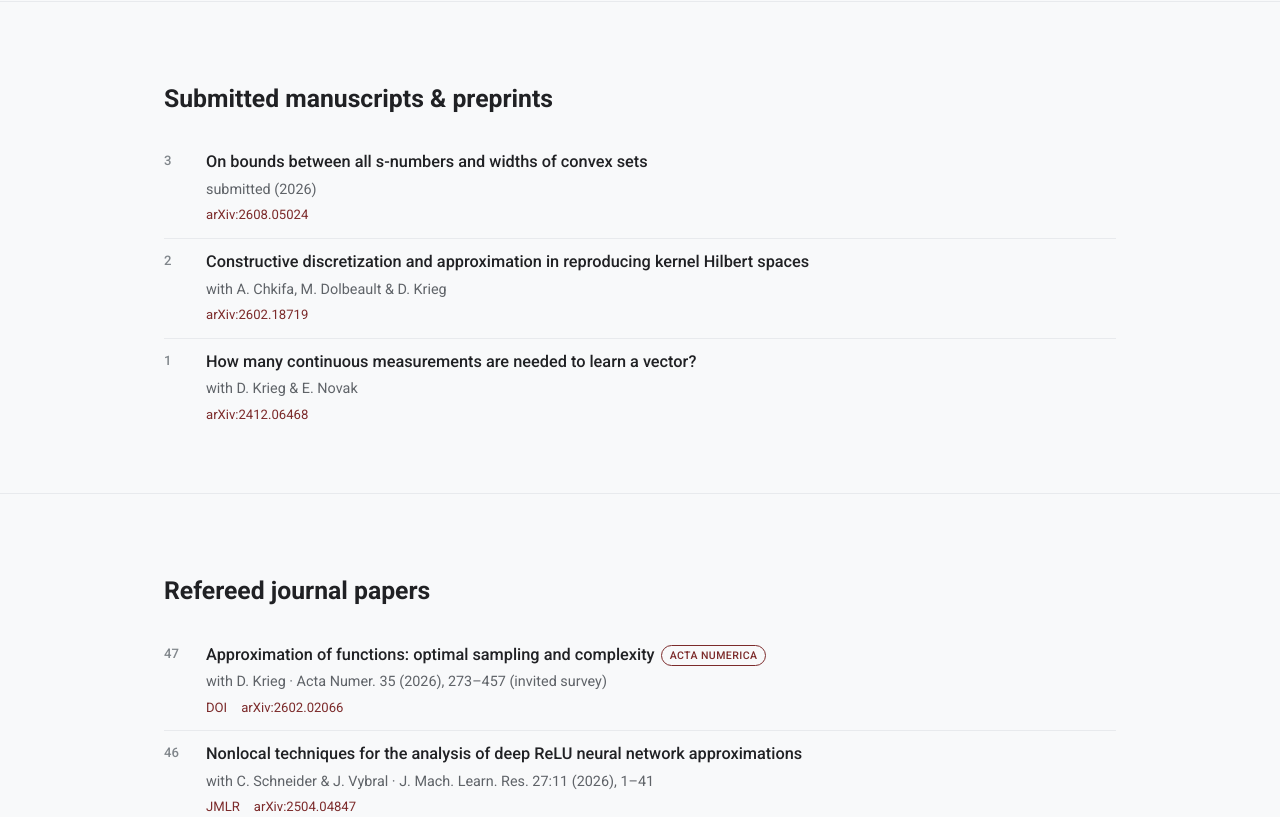
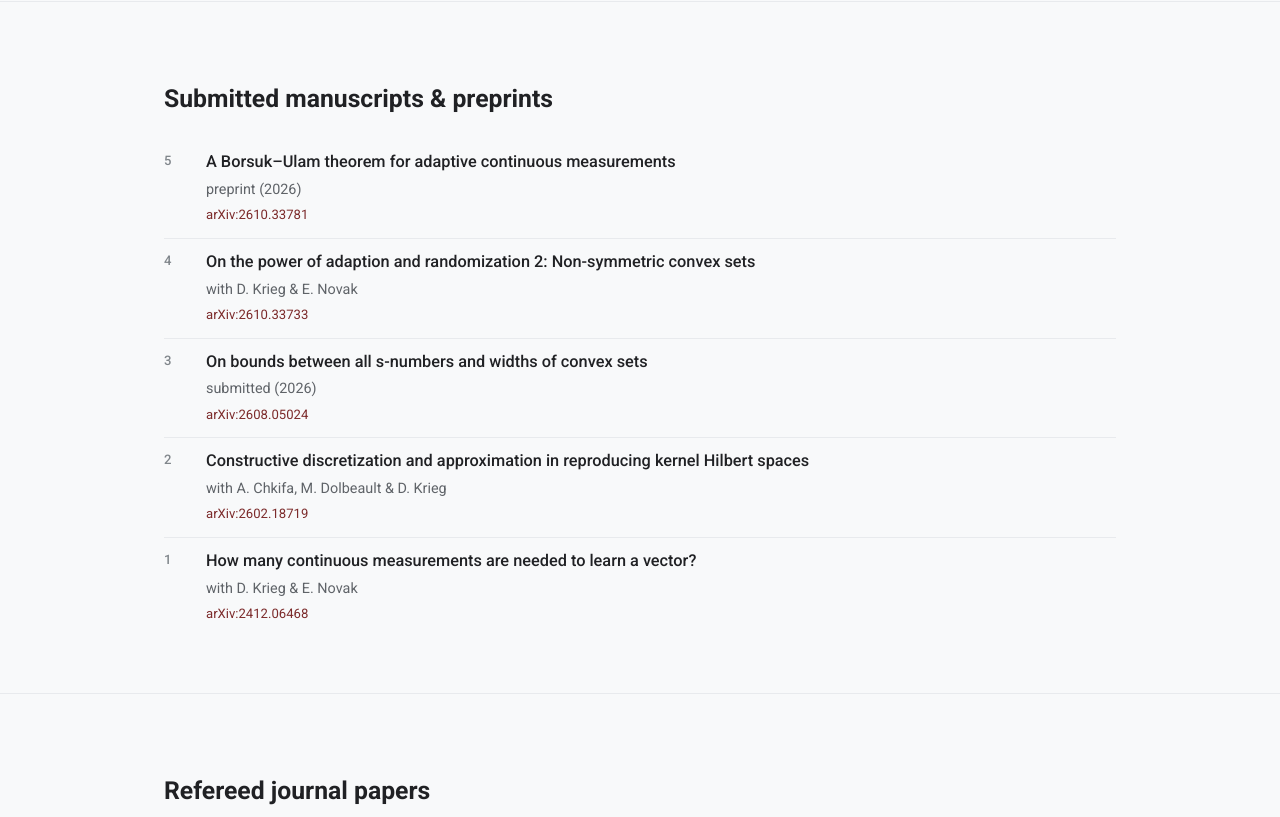
Before and after one commit to mario-ullrich/mario-ullrich.github.io, a plain HTML site: page publications.html in a window 1280 px wide. Shown: the part 1520-2337 px from the top of the page. Drawn offline with nearby package versions, Linux system fonts and the light colour scheme.

Commit message:
Add two new preprints to the publications and the news

```diff
--- a/publications.html
+++ b/publications.html
@@ -71,7 +71,9 @@
 <section>
   <div class="wrap">
     <h2 data-i18n="h.pre">Submitted manuscripts &amp; preprints</h2>
-    <ol class="pubs desc-preprints" style="counter-reset: pub 4;">
+    <ol class="pubs desc-preprints" style="counter-reset: pub 6;">
+      <li><span class="pub-title">A Borsuk–Ulam theorem for adaptive continuous measurements</span><span class="pub-meta">preprint (2026)</span><span class="pub-links"><a href="https://arxiv.org/abs/2610.33781">arXiv:2610.33781</a></span></li>
+      <li><span class="pub-title">On the power of adaption and randomization 2: Non-symmetric convex sets</span><span class="pub-meta">with D. Krieg &amp; E. Novak</span><span class="pub-links"><a href="https://arxiv.org/abs/2610.33733">arXiv:2610.33733</a></span></li>
       <li><span class="pub-title">On bounds between all s-numbers and widths of convex sets</span><span class="pub-meta">submitted (2026)</span><span class="pub-links"><a href="https://arxiv.org/abs/2608.05024">arXiv:2608.05024</a></span></li>
       <li><span class="pub-title">Constructive discretization and approximation in reproducing kernel Hilbert spaces</span><span class="pub-meta">with A. Chkifa, M. Dolbeault &amp; D. Krieg</span><span class="pub-links"><a href="https://arxiv.org/abs/2602.18719">arXiv:2602.18719</a></span></li>
       <li><span class="pub-title">How many continuous measurements are needed to learn a vector?</span><span class="pub-meta">with D. Krieg &amp; E. Novak</span><span class="pub-links"><a href="https://arxiv.org/abs/2412.06468">arXiv:2412.06468</a></span></li>
@@ -148,7 +150,7 @@
 </main>
 
 <footer>
-  <div class="wrap">© <span id="yr"></span> Mario Ullrich · <span data-i18n="footer.uni">Johannes Kepler University Linz</span> · <span data-i18n="footer.upd">Last updated August 2026</span></div>
+  <div class="wrap">© <span id="yr"></span> Mario Ullrich · <span data-i18n="footer.uni">Johannes Kepler University Linz</span> · <span data-i18n="footer.upd">Last updated November 2026</span></div>
 </footer>
 
 <script>
@@ -164,7 +166,7 @@
     "nav.contact":"Kontakt",
     "pubs.h":"Ausgewählte Publikationen",
     "footer.uni":"Johannes Kepler Universität Linz",
-    "footer.upd":"Zuletzt aktualisiert August 2026",
+    "footer.upd":"Zuletzt aktualisiert November 2026",
     "pubs.page":"Publikationen",
     "pubs.intro":"Begutachtete Zeitschriftenartikel, Preprints und Abschlussarbeiten. Den aktuellsten Stand finden Sie in den externen Archiven unten.",
     "h.pre":"Eingereichte Manuskripte &amp; Preprints",
--- a/styles.css
+++ b/styles.css
@@ -205,7 +205,7 @@
    .p-home .hero-actions--secondary .btn:hover{background:#fff;border-color:var(--accent);color:var(--accent);}
 
 /* publications.html */
-   .p-pubs ol.pubs.desc-preprints{counter-reset:pub 4;}
+   .p-pubs ol.pubs.desc-preprints{counter-reset:pub 6;}
    .p-pubs ol.pubs.desc-journals{counter-reset:pub 48;}
    .p-pubs ol.pubs.desc-theses{counter-reset:pub 4;}
    .p-pubs ol.pubs.desc-preprints li,.p-pubs ol.pubs.desc-journals li,.p-pubs ol.pubs.desc-theses li{counter-increment:pub -1;}
```
Also changed, not shown: index.html (+2 -0 lines).
